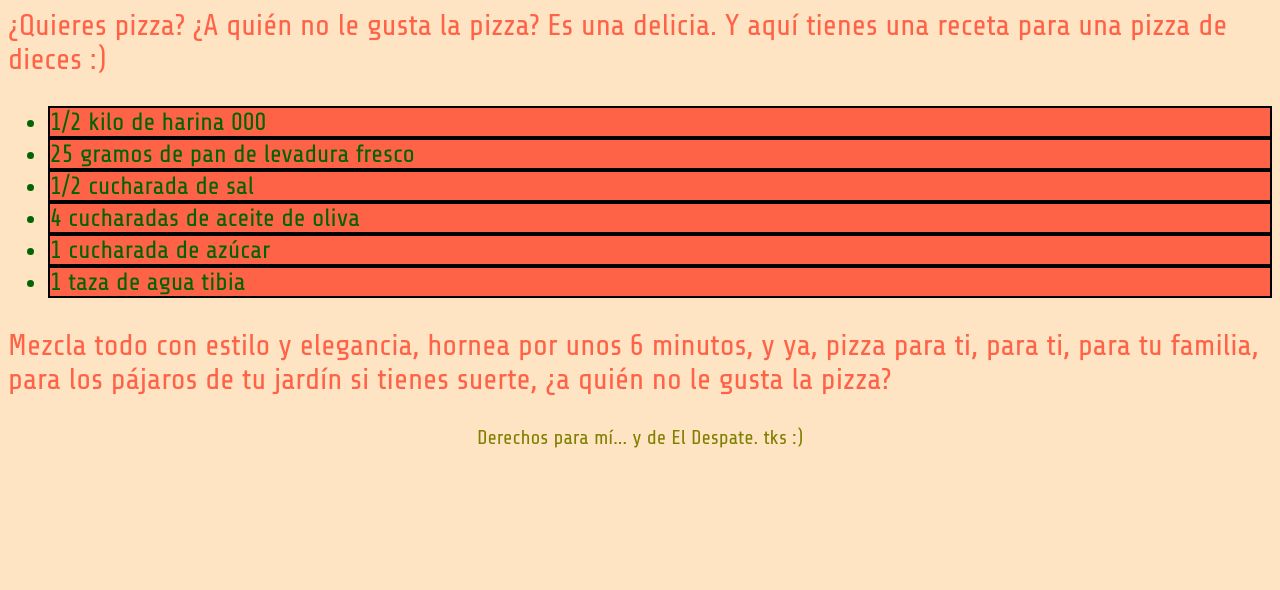
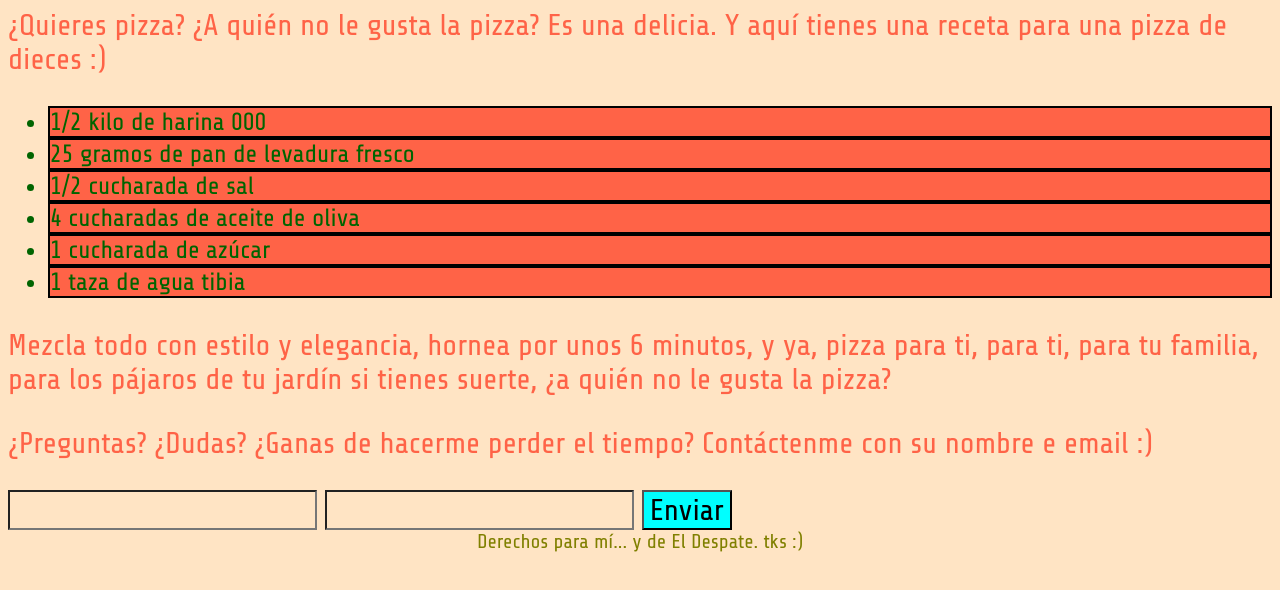
Before and after one commit to miguel-castillo-hub/pruebas-extra, a plain HTML site: page index.html in a window 1280 px wide. Shown: the part 94-684 px from the top of the page. Drawn offline with Linux system fonts and the light colour scheme.

Commit message:
Formulario añadido, con estilos incluídos

```diff
--- a/index.html
+++ b/index.html
@@ -32,6 +32,14 @@
     Mezcla todo con estilo y elegancia, hornea por unos 6 minutos, y ya, pizza para ti, para ti, para tu familia, para
     los pájaros de tu jardín si tienes suerte, ¿a quién no le gusta la pizza?
   </p>
+  <p>
+    ¿Preguntas? ¿Dudas? ¿Ganas de hacerme perder el tiempo? Contáctenme con su nombre e email :)
+  </p>
+  <form>
+    <input type="text" required>
+    <input type="email" required>
+    <button>Enviar</button>
+  </form>
   <footer id="piepagina">
     Derechos para mí... y de El Despate. tks :)
   </footer>
--- a/styles.css
+++ b/styles.css
@@ -27,3 +27,13 @@ li {
   font-size: 20px;
   color: olive;
 }
+
+button {
+  background-color: cyan;
+  color: black;
+}
+
+button:hover {
+  color: blue;
+  background-color: cyan;
+}
```
